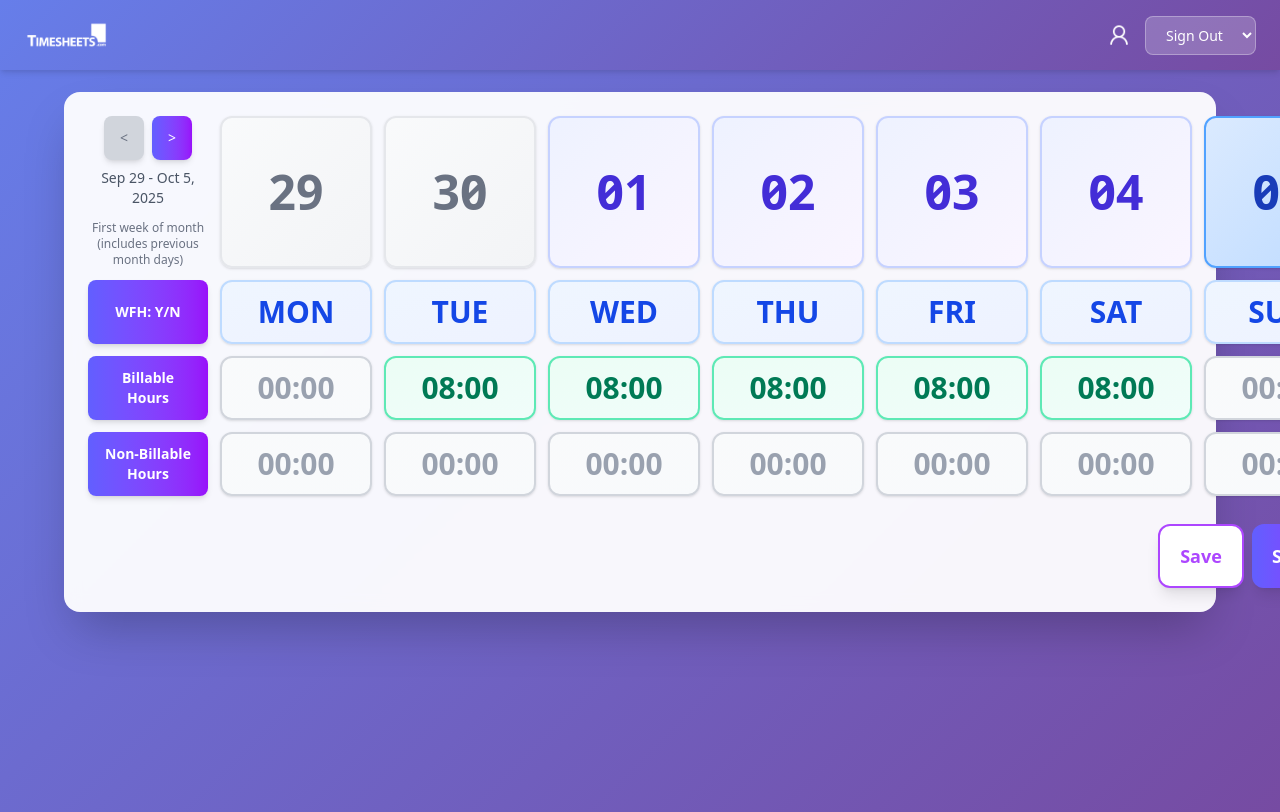
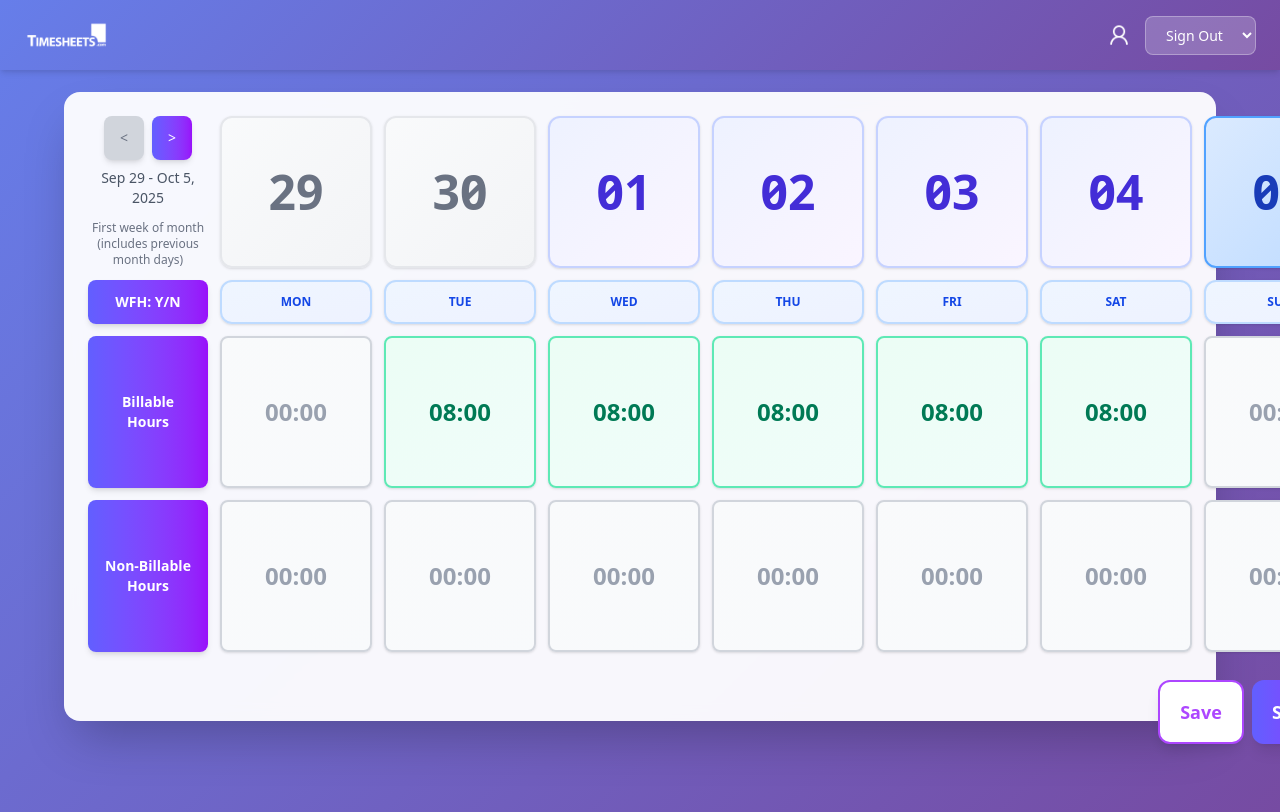
Before and after one commit to venugopalasok/Timesheet_Fe_ts, a React (Vite) app: page / in a window 1280 px wide. Shown: the top 812 px of the page. Built offline with nearby package versions, Linux system fonts and the light colour scheme.

Commit message:
Fix Hour Cell Size

```diff
--- a/src/components/DayCell.tsx
+++ b/src/components/DayCell.tsx
@@ -15,7 +15,7 @@ const DayCell = ({ day, isSelected = false, onToggle }: DayCellProps) => {
   return (
     <button
       onClick={onToggle}
-      className={`text-3xl font-bold py-3 px-2 text-center
+      className={`text-xs font-semibold p-1.5 text-center
       flex items-center flex-col justify-center rounded-xl shadow-sm
       transition-all duration-200 cursor-pointer
       ${isSelected
--- a/src/components/HoursCell.tsx
+++ b/src/components/HoursCell.tsx
@@ -3,8 +3,8 @@ const HoursCell = ({hours}:{hours:any}) => {
     const formattedHours = hours < 10 ? `0${hours}` : hours;
     const timeFormat = `${formattedHours}:00`;
     return (
-        <div className={`${isZero ? 'bg-gradient-to-br from-gray-50 to-slate-50 border-gray-300 text-gray-400' : 'bg-gradient-to-br from-emerald-50 to-teal-50 border-emerald-300 text-emerald-700'} border-2 text-3xl font-bold py-3 px-2 text-center
-        flex items-center flex-col justify-center rounded-xl shadow-sm hover:shadow-md hover:scale-105 transition-all duration-200 cursor-pointer`}>{timeFormat}
+        <div className={`${isZero ? 'bg-gradient-to-br from-gray-50 to-slate-50 border-gray-300 text-gray-400' : 'bg-gradient-to-br from-emerald-50 to-teal-50 border-emerald-300 text-emerald-700'} border-2 text-2xl font-bold p-2 text-center
+        flex items-center flex-col justify-center rounded-lg aspect-square shadow-sm hover:shadow-md hover:scale-105 transition-all duration-200 cursor-pointer`}>{timeFormat}
         </div>
     )
 }
```
